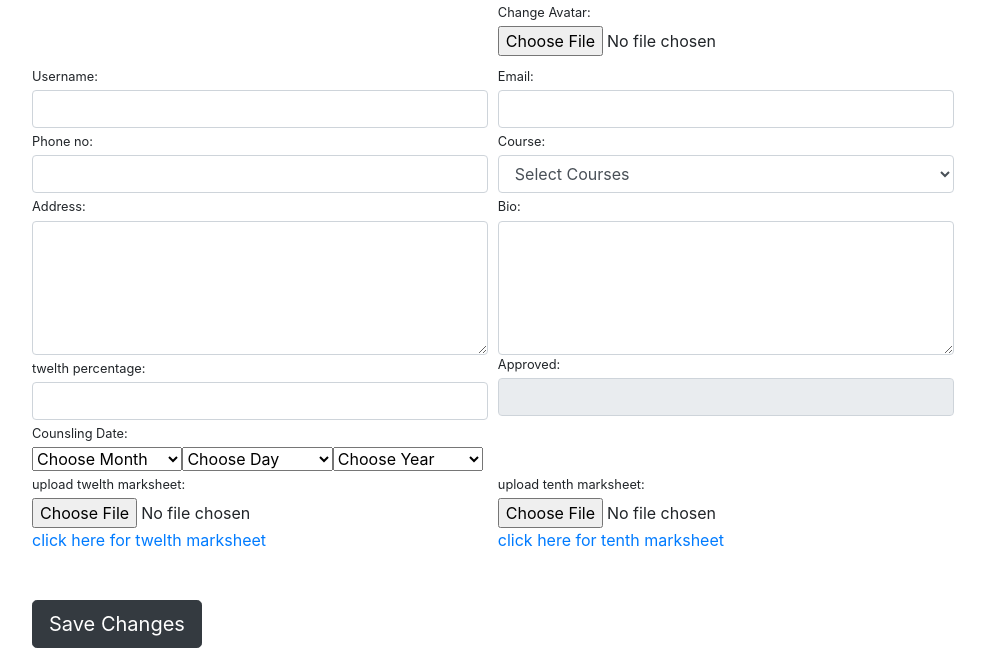
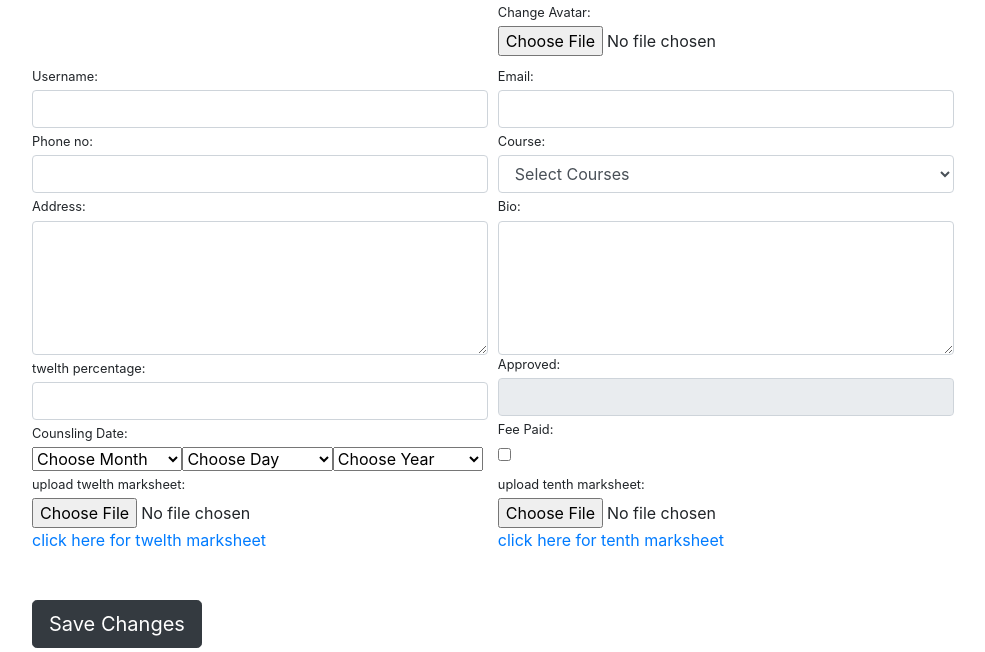
Before and after one commit to praveenjayabalan/SCMSI, a Django app: template Webapp/users/templates/users/profile.html in a window 1280 px wide. Shown: the part 113-765 px from the top of the page, without its empty margins (54-1039 px from the left). Run offline with Django 3.2, Linux system fonts and the light colour scheme; the template is opened without the code that fills it: values that come from a table or form of the project are taken from there, others are empty; parts of the project's set-up code (start-up, migrations or seed data) failed here and were passed over; some libraries are stand-ins or nearby versions; some web fonts are replaced.

Commit message:
added instal type

```diff
--- a/Webapp/users/admin.py
+++ b/Webapp/users/admin.py
@@ -32,8 +32,7 @@ class UserAdmin(admin.ModelAdmin):
 
 
 class ProfileAdmin(admin.ModelAdmin):
-    # ,'is_fee_paid'
-    fields = ['is_approved','phone','address','bio','avatar','twelth_percentage','consulting_date','tenth_marksheet','twelth_marksheet']
+    fields = ['is_approved','phone','address','bio','avatar','twelth_percentage','consulting_date','tenth_marksheet','twelth_marksheet','installation_type','is_fee_paid']
     list_display = ['user','phone', 'address', 'twelth_percentage']
 
     def get_queryset(self,request):
--- a/Webapp/users/forms.py
+++ b/Webapp/users/forms.py
@@ -92,7 +92,7 @@ class UpdateProfileForm(forms.ModelForm):
         super().__init__(*args, **kwargs)
         if self.instance.pk:
             self.fields['consulting_date'].widget.attrs['disabled']=True
-            # self.fields['is_fee_paid'].widget.attrs['disabled']=True
+            self.fields['is_fee_paid'].widget.attrs['disabled']=True
             self.initial.update({'courses': self.instance.course.pk})
 
     avatar = forms.ImageField(widget=forms.FileInput(attrs={'class': 'form-control-file'}))
--- a/Webapp/users/models.py
+++ b/Webapp/users/models.py
@@ -3,6 +3,7 @@ from django.contrib.auth.models import User
 from PIL import Image
 import datetime
 from course.models import *
+from instaltype.models import *
 
 # Extending User Model Using a One-To-One Link
 class Profile(models.Model):
@@ -16,11 +17,11 @@ class Profile(models.Model):
     twelth_percentage = models.IntegerField(null = True,max_length=10)
     consulting_date = models.DateField(default=datetime.datetime.now, blank=True)
     is_approved = models.BooleanField(default = False)
-    # is_fee_paid = models.BooleanField(default = False)
+    is_fee_paid = models.BooleanField(default = False)
     tenth_marksheet = models.ImageField(default='default.jpg', upload_to='tenth_marksheet_images')
     twelth_marksheet = models.ImageField(default='default.jpg',upload_to='twelth_marksheet_images')
-    # course_id = models.IntegerField(default=0,null =True)
     course = models.ForeignKey(CourseMaster,  on_delete=models.SET_NULL, blank=True, null=True)
+    installation_type = models.ForeignKey(InstallTypeMaster,  on_delete=models.SET_NULL, blank=True, null=True)
     def __str__(self):
         return self.user.username
 
--- a/Webapp/users/templates/users/profile.html
+++ b/Webapp/users/templates/users/profile.html
@@ -81,12 +81,10 @@
                     <label class="small mb-1">Counsling Date:</label>
                     <div> {{ profile_form.consulting_date }}</div>
                 </div>
-                <!-- <div class="col-md-5" style="display: block;" >
+                <div class="col-md-5" style="display: block;" >
                     <label style="display: block;" class="small mb-1">Fee Paid:  </label>
-
                     {{profile_form.is_fee_paid }}
-
-                </div> -->
+                </div>
             </div>
             <div class="form-row">
                 <div class="col-md-5">
@@ -104,7 +102,7 @@
             <br><br>
             <button type="submit" class="btn btn-dark btn-lg">Save Changes</button>
 
-            {% if profile_form.is_approved.value %}
+            {% if profile_form.is_approved.value and profile_form.is_fee_paid.value %}
             <button  class="btn btn-dark btn-lg"  type="button" onclick="downloadPDF('idCard')">ID Card Generation</button>
             {% endif %}
 
```
